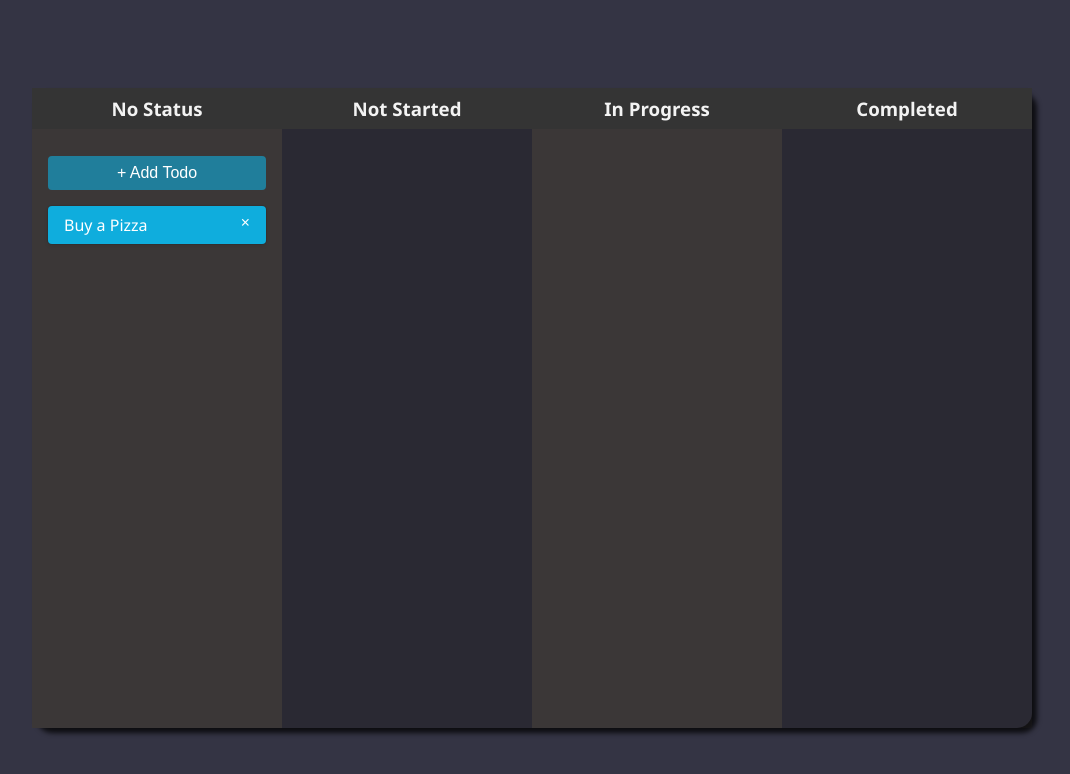
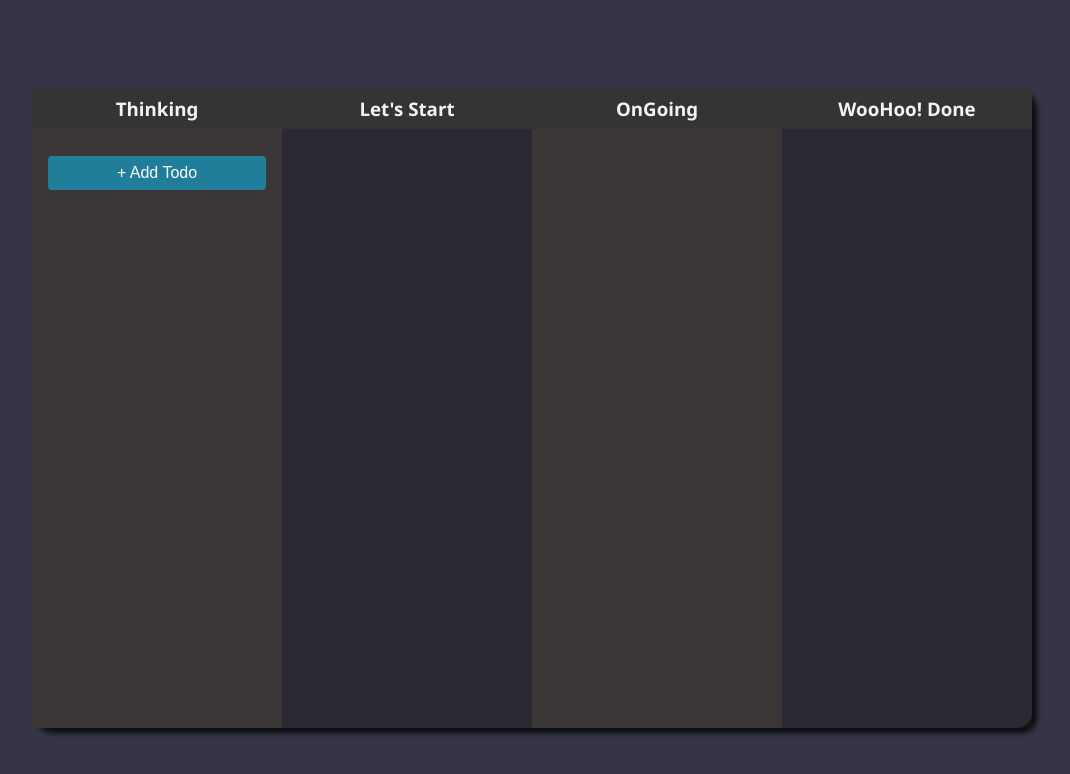
Before and after one commit to trishnakalita660/DragAndDrop, a plain HTML site: page index.html in a window 1280 px wide. Shown: the whole page, without its empty margins (108-1178 px from the left). Drawn offline with Linux system fonts and the light colour scheme.

Commit message:
Drag and Drop Util

```diff
--- a/index.html
+++ b/index.html
@@ -21,21 +21,18 @@
     <!-- todo -->
     <div class="todo-container">
       <div class="status" id="no_status">
-        <h3>No Status</h3>
+        <h3>Thinking</h3>
         <button id="add_btn" data-target-modal="#todo_form">+ Add Todo</button>
-        <div class="todo" draggable="true">
-          Buy a Pizza
-          <span class="close">&times;</span>
-        </div>
+
       </div>
       <div class="status">
-        <h3>Not Started</h3>
+        <h3>Let's Start</h3>
       </div>
       <div class="status">
-        <h3>In Progress</h3>
+        <h3>OnGoing</h3>
       </div>
       <div class="status">
-        <h3>Completed</h3>
+        <h3>WooHoo! Done</h3>
       </div>
     </div>
 
```
